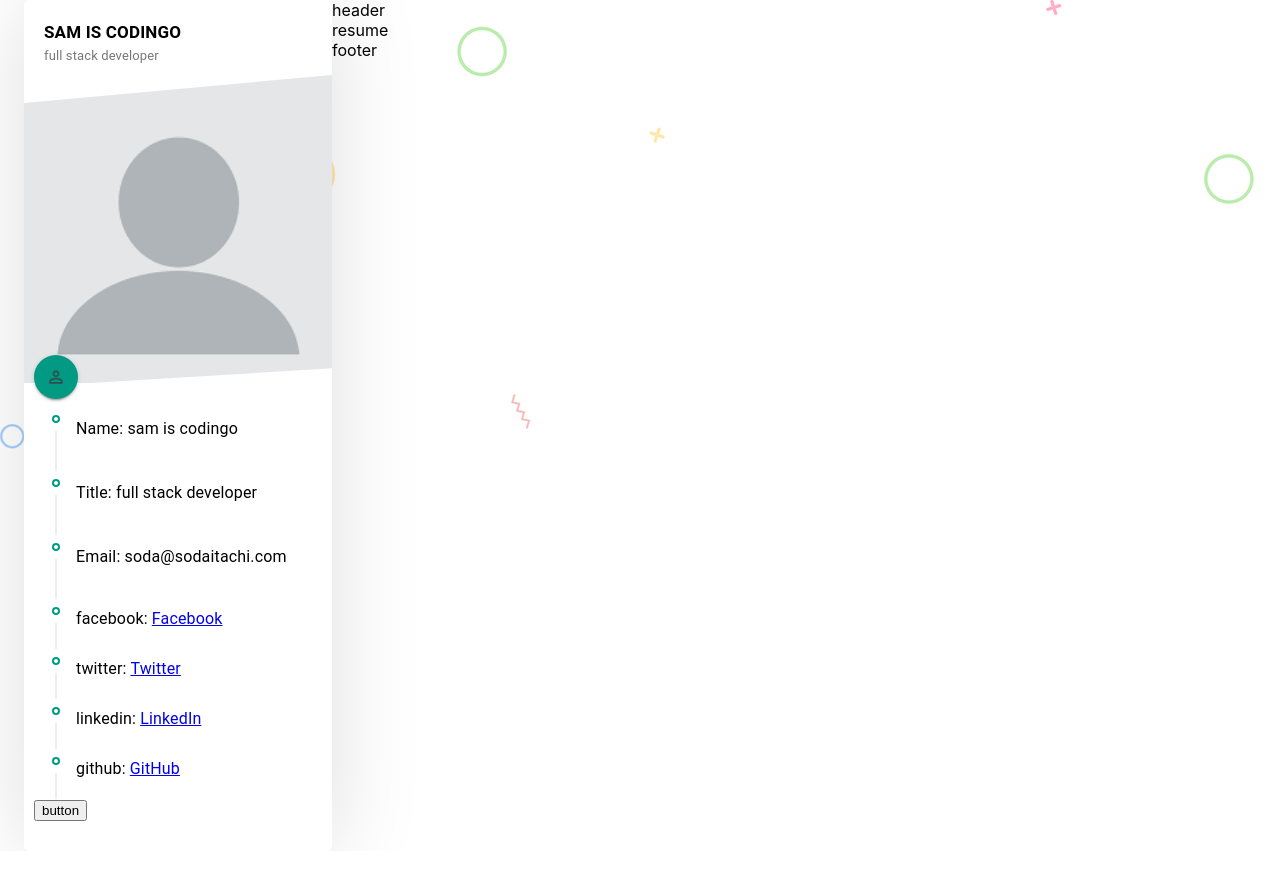
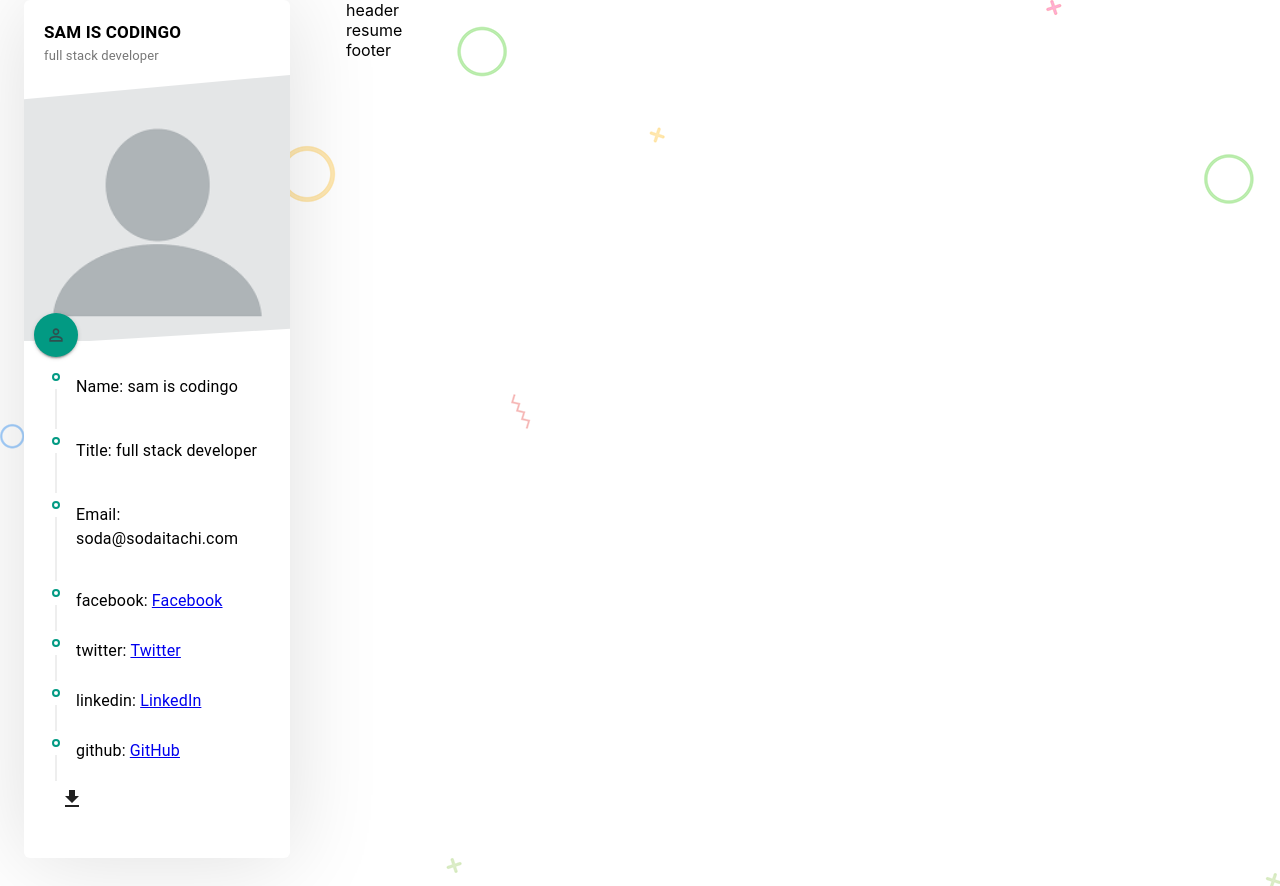
Before and after one commit to eosoda/resume, a React (Create React App) app: page / in a window 1280 px wide. Before the commit the page ends 851 px from the top, so only its background shows below. Built offline with nearby package versions, Linux system fonts and the light colour scheme.

Commit message:
new changes

```diff
--- a/src/App.css
+++ b/src/App.css
@@ -1,6 +1,19 @@
 :root{
     --main-color: #029A83;
 }
+
+/* margins and paddings */
+
+.top_60 {
+    margin-top: 60px !important;
+}
+
+@media (max-width: 991px) {
+    .top_60 {
+        margin-top: 30px !important;
+    }
+}
+
 
 .container_shadow{
     box-shadow: 0px 2px 92px 0px rgba(0, 0, 0, 0.13);
--- a/src/App.js
+++ b/src/App.js
@@ -11,8 +11,8 @@
 
 function App() {
   return (
-    <Container>
-      <Grid container>
+    <Container className={'top_66'}>
+      <Grid container spacing={7}>
         <Grid item xs={12} lg={3} md={4}>
           <Profile />
         </Grid>
--- /dev/null
+++ b/src/components/Button/Button.css
@@ -0,0 +1,42 @@
+.custom_btn {
+  background-color: var(--main-color) !important;
+  font-size: 14px !important;
+  font-weight: 500 !important;
+  border: 0 !important;
+  border-radius: 50px !important;
+  padding: 1px 12px !important;
+  line-height: 35px !important;
+  min-width: 100px !important;
+  outline: none !important;
+}
+
+.custom_btn .btn_icon_container {
+  color: #000 !important;
+  background: #fff !important;
+  border-radius: 50px !important;
+  height: 27px !important;
+  width: 27px !important;
+  line-height: 29px !important;
+  text-align: center !important;
+  align-items: center !important;
+  justify-content: center !important;
+}
+
+.custom_btn .btn_icon_container > .MuiSvgIcon-root {
+  font-size: 16px !important;
+}
+
+.custom_btn .btn_text {
+  font-size: 14px !important;
+  text-transform: none !important;
+  text-align: center;
+  width: 100%;
+  margin-right: 5px;
+  margin-left: 5px;
+}
+.profile .button_container {
+    width: 100%;
+    display: flex !important;
+    justify-content: center;
+    margin-top: 70px;
+}
--- /dev/null
+++ b/src/components/Button/Button.js
@@ -0,0 +1,15 @@
+import React from "react";
+import { Button } from "@material-ui/core";
+
+const CustomButton = ({ text, icon }) => {
+  return (
+    <Button
+      className="site_btn"
+      endIcon={icon ? <div className="icon_container">{icon}</div> : null}
+    >
+      <span className="btn_text"></span>
+    </Button>
+  );
+};
+
+export default CustomButton;
--- a/src/components/Profile/Profile.js
+++ b/src/components/Profile/Profile.js
@@ -2,20 +2,23 @@
 import React from "react";
 import "./Profile.css";
 import displaypic from "../../assets/images/sam.png";
-import CustomTimeline, {CustomTimelineSeparator} from "../Timeline/Timeline";
+import CustomTimeline, { CustomTimelineSeparator } from "../Timeline/Timeline";
 import PersonOutlineOutlinedIcon from "@material-ui/icons/PersonOutlineOutlined";
 
-import resumeData from '../../utils/resumeData';
+import resumeData from "../../utils/resumeData";
 import TimelineContent from "@material-ui/lab/TimelineContent";
 import TimelineItem from "@material-ui/lab/TimelineItem";
+import CustomButton from "../Button/Button";
+import GetAppIcon from "@material-ui/icons/GetApp";
 
 const CustomTimelineItem = ({ title, text, link }) => (
   <TimelineItem>
     <CustomTimelineSeparator />
     <TimelineContent className="timeline_content">
-      {link ? (<Typography>
-        <span>{title}: </span> {" "}
-        <a href={link} target='_blank' rel='noreferrer'>
+      {link ? (
+        <Typography>
+          <span>{title}: </span>{" "}
+          <a href={link} target="_blank" rel="noreferrer">
             {text}
           </a>
         </Typography>
@@ -42,16 +45,22 @@
 
       <div className="profile_information">
         <CustomTimeline icon={<PersonOutlineOutlinedIcon />}>
-          <CustomTimelineItem title='Name' text={resumeData.name} />
-          <CustomTimelineItem title='Title' text={resumeData.title} />
-          <CustomTimelineItem title='Email' text={resumeData.email} />
+          <CustomTimelineItem title="Name" text={resumeData.name} />
+          <CustomTimelineItem title="Title" text={resumeData.title} />
+          <CustomTimelineItem title="Email" text={resumeData.email} />
 
           {Object.keys(resumeData.socials).map((key) => (
-          <CustomTimelineItem title={key} text={resumeData.socials[key].text} link={resumeData.socials[key].link} />
+            <CustomTimelineItem
+              title={key}
+              text={resumeData.socials[key].text}
+              link={resumeData.socials[key].link}
+            />
           ))}
+        </CustomTimeline>
+        <div className='button_container'>
+        <CustomButton text={"Download Cv"} icon={<GetAppIcon />} />
+        </div>
 
-        </CustomTimeline>
-        <button>button</button>
       </div>
     </div>
   );
```
Lines whose indentation alone changed are shown as unchanged.
